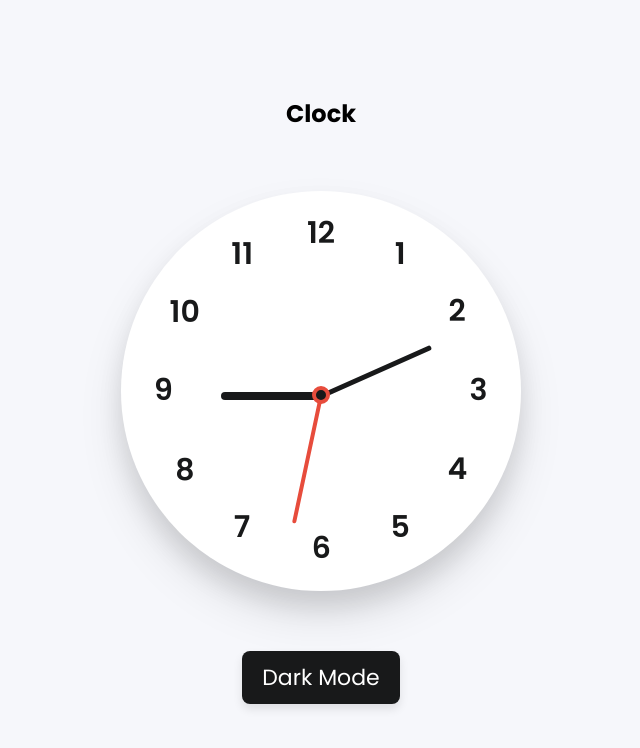
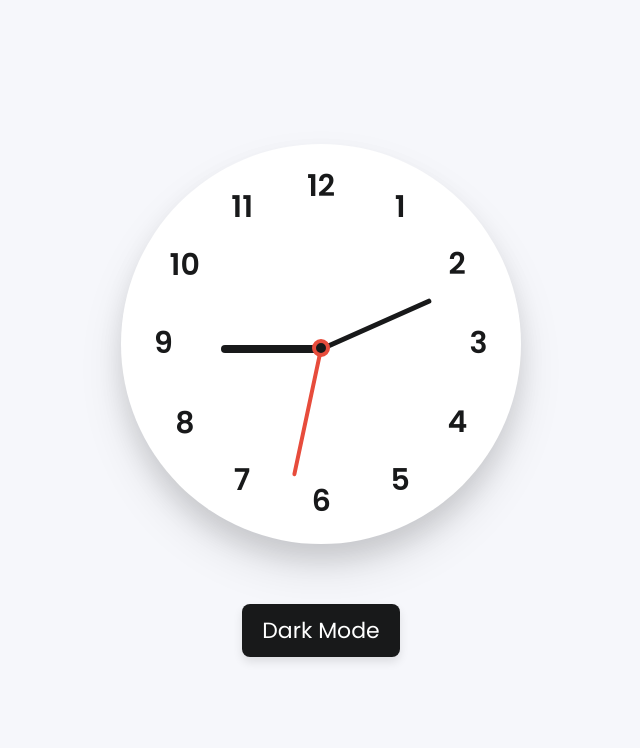
Before and after one commit to prinza16/Analog-Clock-Javacript, a plain HTML site: page index.html in a window 1280 px wide. Shown: the whole page, without its empty margins (319-959 px from the left). Drawn offline with Linux system fonts and the light colour scheme.

Commit message:
delete some text

```diff
--- a/index.html
+++ b/index.html
@@ -10,7 +10,6 @@
 </head>
 <body>
     <div class="container">
-        <h2>Clock</h2>
         <div class="clock">
             <label style="--i: 1"><span>1</span></label>
             <label style="--i: 2"><span>2</span></label>
```
